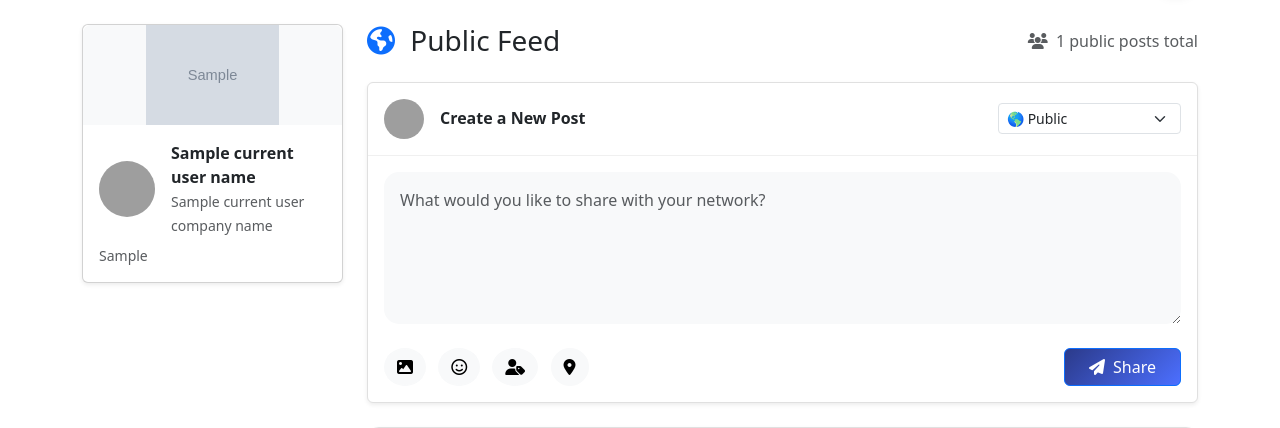
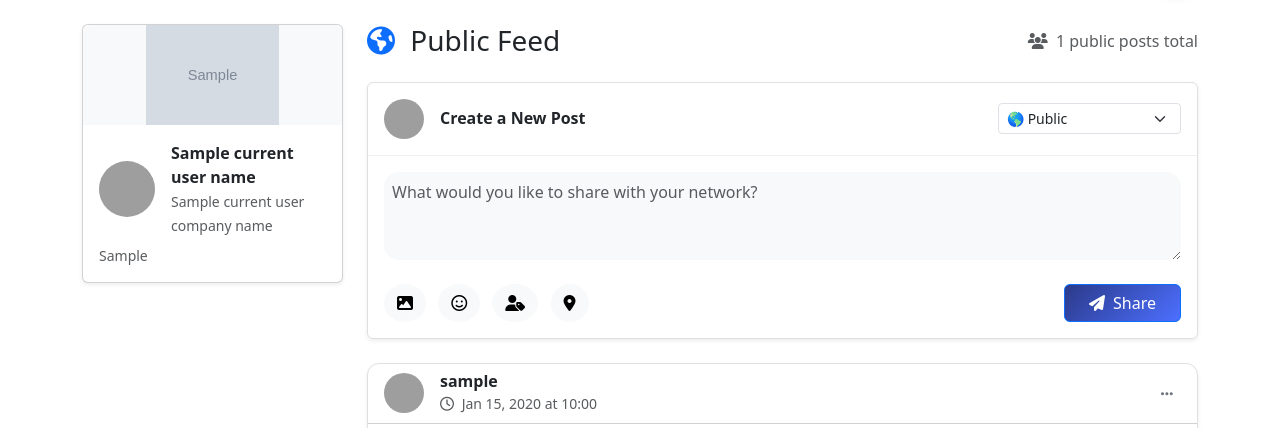
Before and after one commit to atifsalam78/VendorBuyer, a FastAPI app: template app/templates/feed.html in a window 1280 px wide. Shown: the part 60-488 px from the top of the page. Run offline with FastAPI, Linux system fonts and the light colour scheme; the template is opened without the code that fills it: most values are stand-ins (such as "Sample title", 1, 10 or a date in 2020); grey boxes marked "Sample" are stand-in pictures; some libraries are stand-ins or nearby versions; grey boxes are pictures that could not be loaded.

Commit message:
reduce post composer height

```diff
--- a/app/templates/feed.html
+++ b/app/templates/feed.html
@@ -48,7 +48,7 @@
 
                         <!-- Post Content -->
                         <div class="mb-4">
-                            <textarea class="form-control border-0 bg-light p-3" id="post-content" name="content" rows="5" placeholder="What would you like to share with your network?" required style="border-radius: 15px;"></textarea>
+                            <textarea class="form-control border-0 bg-light p-2" id="post-content" name="content" rows="3" placeholder="What would you like to share with your network?" required style="border-radius: 15px;"></textarea>
                         </div>
 
                         <!-- Image Preview -->
```
